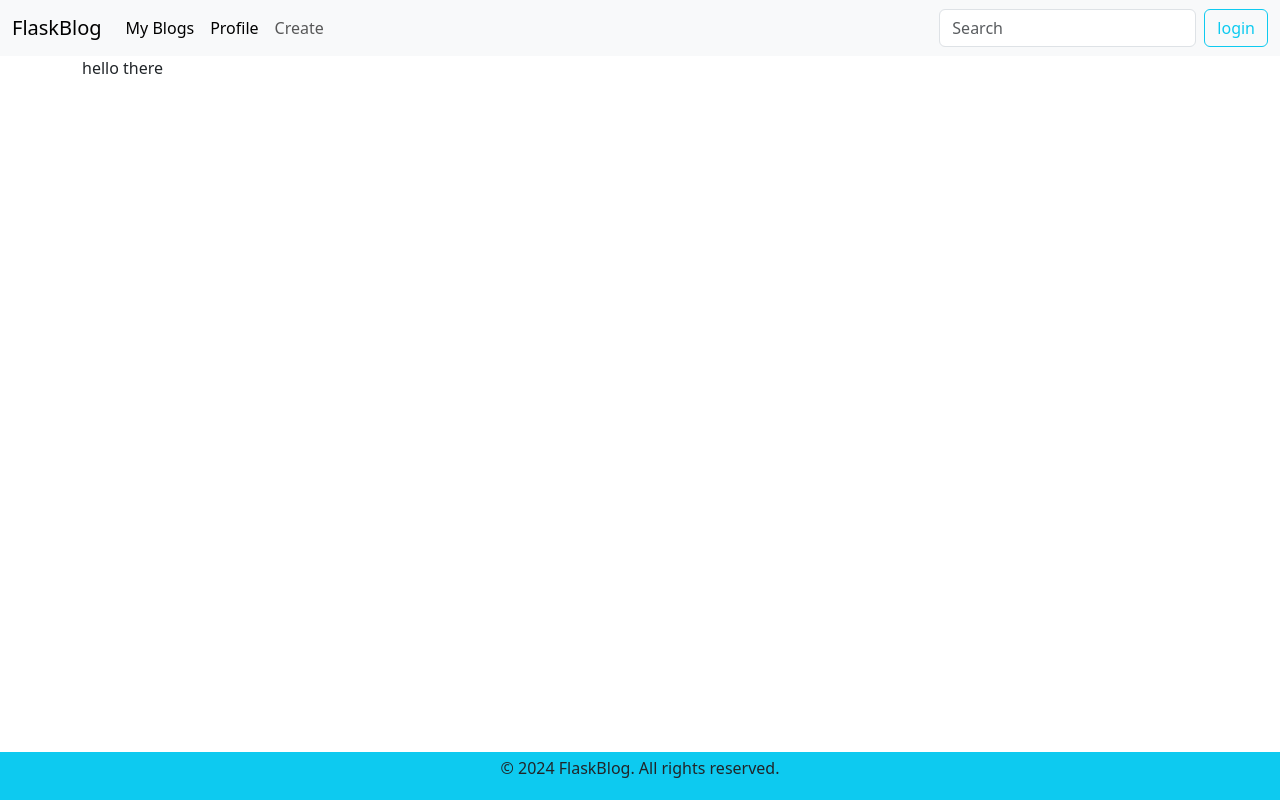
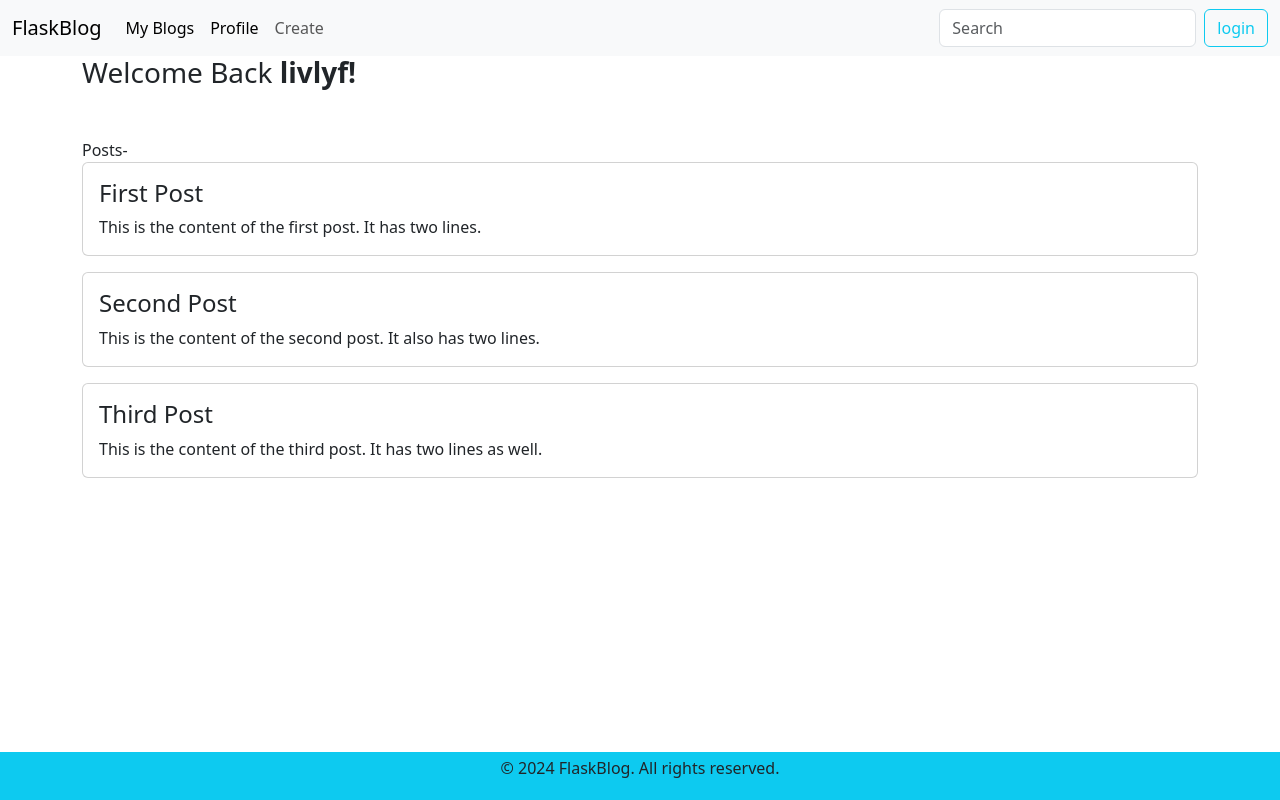
Before and after one commit to biswajit-k/flask-blog, a Flask app: page / in a window 1280 px wide. Run offline with Flask 3, Linux system fonts and the light colour scheme.

Commit message:
add template

```diff
--- a/app.py
+++ /dev/null
@@ -1,14 +0,0 @@
-from flask import Flask, render_template
-
-app = Flask(__name__)
-
-
-
-@app.route('/')
-def home():
-    return render_template("index.html")
-
-
-@app.route('/hello')
-def hello_world():
-    return "<h1>Hello world!</h1>"
--- /dev/null
+++ b/app/__init__.py
@@ -0,0 +1,5 @@
+from flask import Flask
+
+app = Flask(__name__)
+
+from app import routes
--- /dev/null
+++ b/app/routes.py
@@ -0,0 +1,45 @@
+from flask import render_template
+from app import app
+
+# MOCK OBJECTS
+
+user = {
+    "username": "livlyf"
+}
+
+posts = [
+    {
+        "title": "First Post",
+        "content": "This is the content of the first post.\nIt has two lines."
+    },
+    {
+        "title": "Second Post",
+        "content": "This is the content of the second post.\nIt also has two lines."
+    },
+    {
+        "title": "Third Post",
+        "content": "This is the content of the third post.\nIt has two lines as well."
+    }
+]
+
+########
+
+@app.route('/')
+def home():
+    return render_template("index.html", title="home", user=user, posts=posts)
+
+
+@app.route('/hello')
+def hello_world():
+    raise Exception("this raised an exception")
+    return "<h1>Hello world!</h1>"
+
+
+# custom error pages
+@app.errorhandler(404)
+def page_not_found(err):    # type of error is ""werkzeug.exceptions.NotFound""
+    return render_template("404.html"), 404
+
+@app.errorhandler(500)
+def internal_server_error(err):
+    return render_template("500.html"), 500
--- a/templates/base.html
+++ b/app/templates/base.html
@@ -7,7 +7,13 @@
     <link href="{{ url_for('static', filename='main.css') }}" rel="stylesheet">
     <script src="https://cdn.jsdelivr.net/npm/bootstrap@5.3.3/dist/js/bootstrap.bundle.min.js" integrity="sha384-YvpcrYf0tY3lHB60NNkmXc5s9fDVZLESaAA55NDzOxhy9GkcIdslK1eN7N6jIeHz" crossorigin="anonymous"></script>
     <link href="">
-    <title>{% block title %}{% endblock %} | FlaskBlog</title>
+    <title>
+      {% if title %}
+        {{ title }} | FlaskBlog
+      {% else %}
+        Welcome to FlaskBlog
+      {% endif%}
+    </title>
 </head>
 <body>
     <nav class="navbar navbar-expand-lg bg-body-tertiary" data-bs-theme="info">
--- /dev/null
+++ b/app/templates/index.html
@@ -0,0 +1,18 @@
+{% extends "base.html" %}
+
+{% block title %}Home{% endblock %}
+
+{% block body %}
+<h3>
+    Welcome Back <strong>{{ user.username }}!</strong>
+</h3>
+<div class="mt-5">Posts-</div>
+{% for post in posts %}
+    <div class="card mb-3">
+        <div class="card-body">
+            <h4 class="card-title">{{ post.title }}</h4>
+            <p class="card-text">{{ post.content }}</p>
+        </div>
+    </div>
+{% endfor %}
+{% endblock %}
--- /dev/null
+++ b/flaskblog.py
@@ -0,0 +1 @@
+from app import app
--- a/templates/index.html
+++ /dev/null
@@ -1,5 +0,0 @@
-{% extends "base.html" %}
-
-{% block title %}Home{% endblock %}
-
-{% block body %}hello there{% endblock %}
```
Also changed, not shown: app/templates/404.html (added, +9 -0 lines), app/templates/500.html (added, +10 -0 lines), notes.md (+32 -0 lines), app/static/main.css (renamed from static/main.css), 1 other file.
